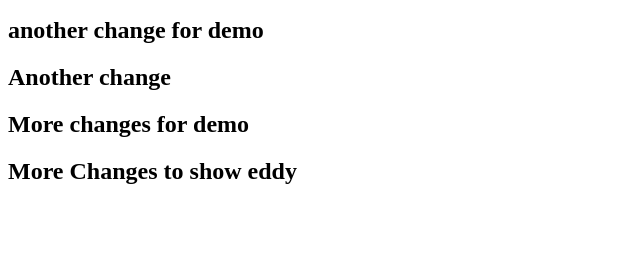
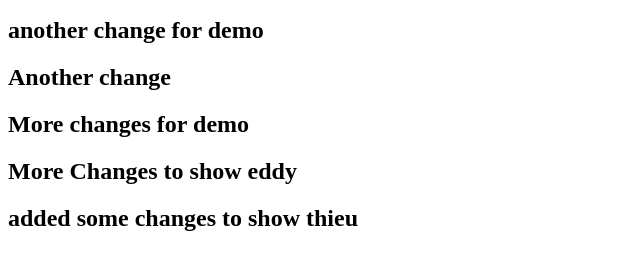
Before and after one commit to Sooova/Canban-Sync-Demo, a plain HTML site: page index.html in a window 1280 px wide. Shown: the part 168-438 px from the top of the page, without its empty margins (0-640 px from the left). Drawn offline with Linux system fonts and the light colour scheme.

Commit message:
updated indexhtml
kdjfnskfbsdkfhsdbfkhsdbf
!canban.new(showing thieu this sync, complete)

```diff
--- a/index.html
+++ b/index.html
@@ -14,6 +14,6 @@
     <h2>Another change</h2>
     <h2>More changes for demo</h2>
     <h2>More Changes to show eddy</h2>
-
+    <h2>added some changes to show thieu</h2>
 </body>
 </html>
```
